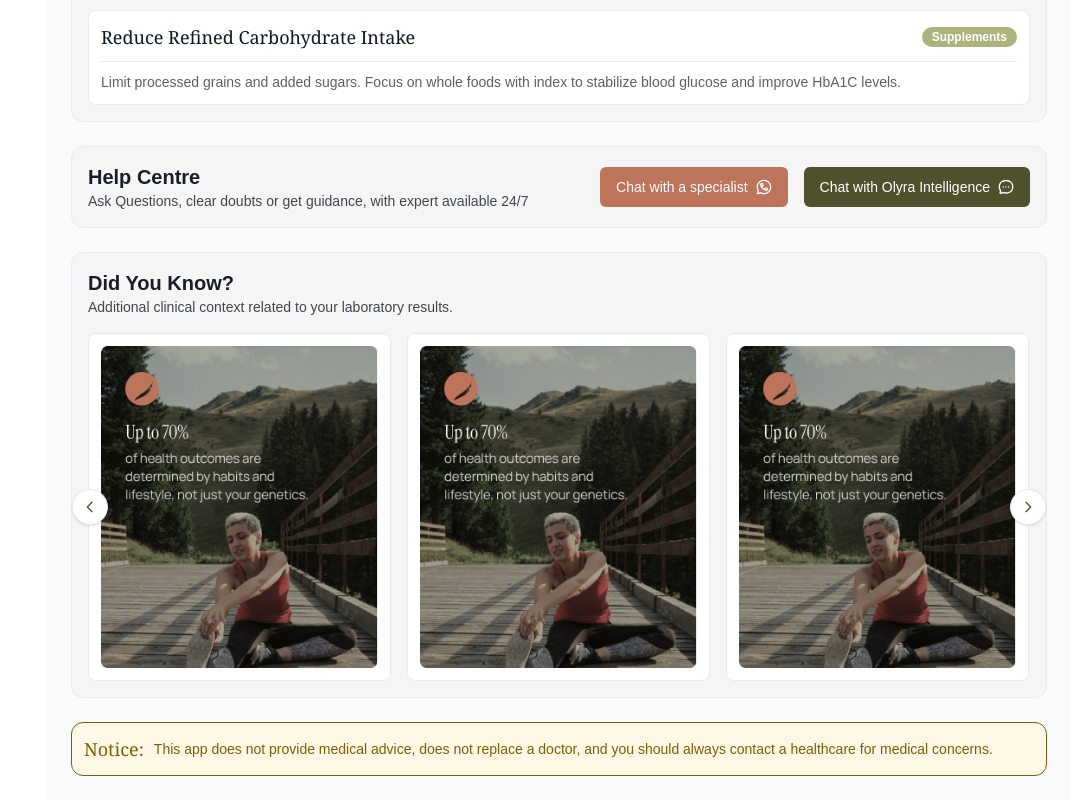
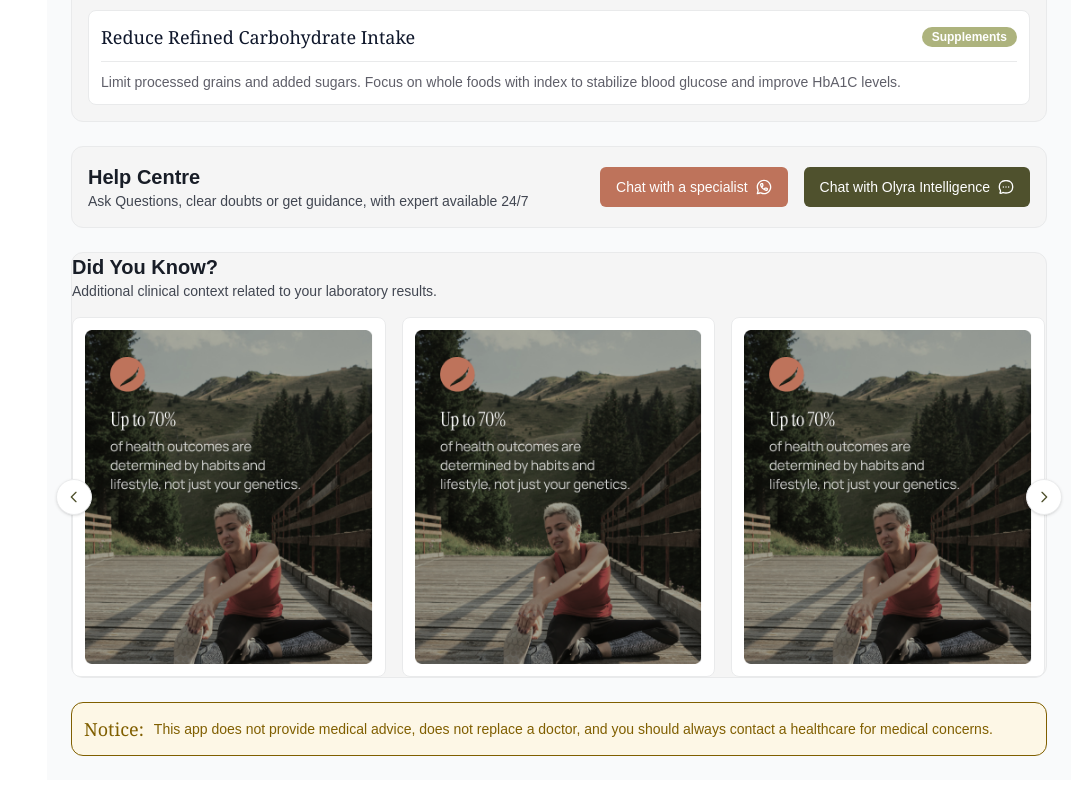
Before and after one commit to MuhammadChand410/olyra, a Next.js app: page / in a window 1280 px wide. Shown: the part 2745-3545 px from the top of the page, without its empty margins (209-1280 px from the left). Built offline with nearby package versions, Linux system fonts and the light colour scheme.

Commit message:
second comment

```diff
--- a/components/features/dashboard/index.tsx
+++ b/components/features/dashboard/index.tsx
@@ -725,7 +725,7 @@ export default function DashboardView() {
                     </div>
                 </div>
 
-                <div className="p-4 bg-[#F5F5F5] rounded-xl border border-[#E9EAEB] mb-6">
+                <div className="bp-4 bg-[#F5F5F5] rounded-xl border border-[#E9EAEB] mb-6">
                     <div className="mb-4">
                         <TitlePara title="Did You Know?" description="Additional clinical context related to your laboratory results." />
                     </div>
```
